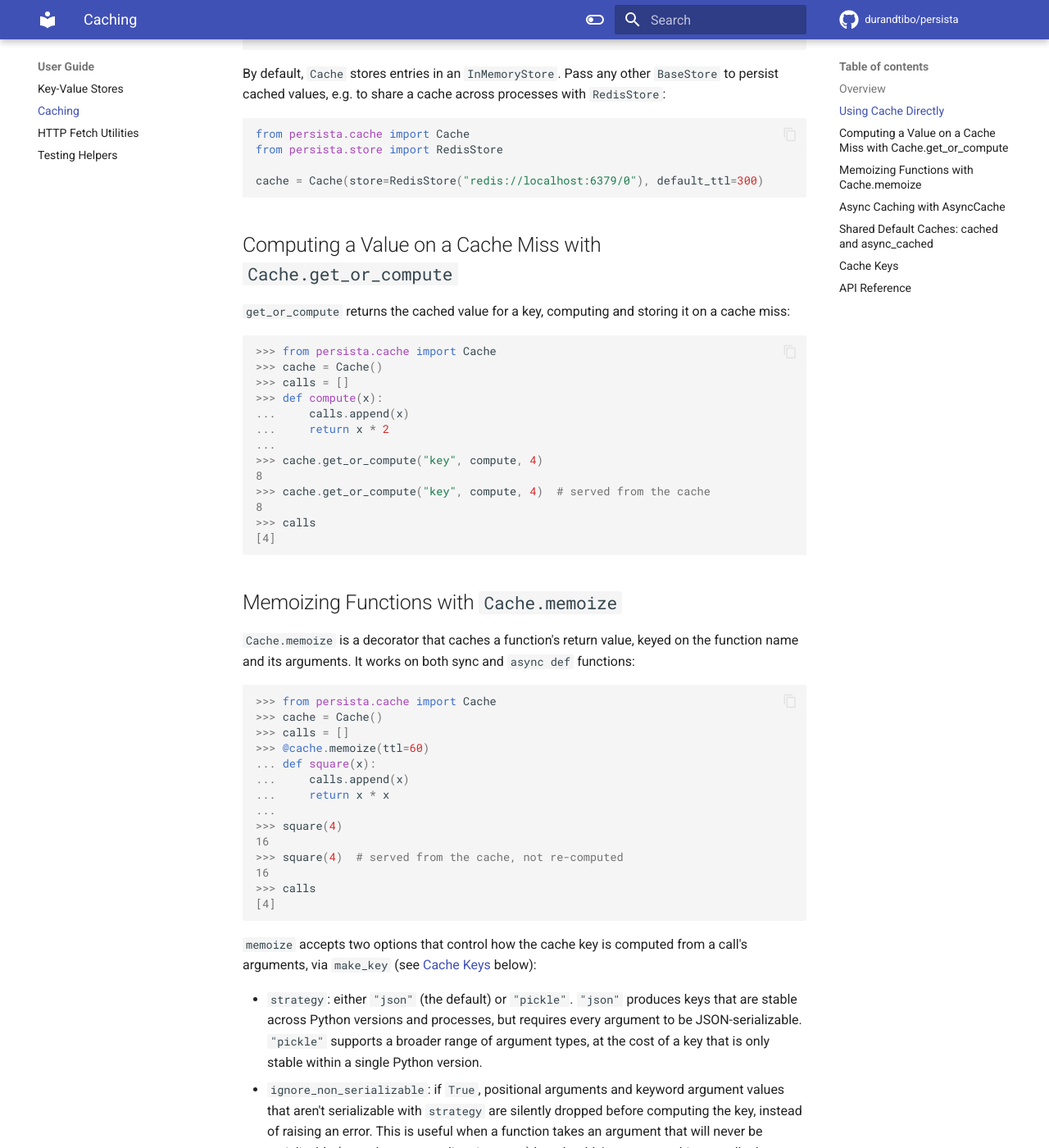
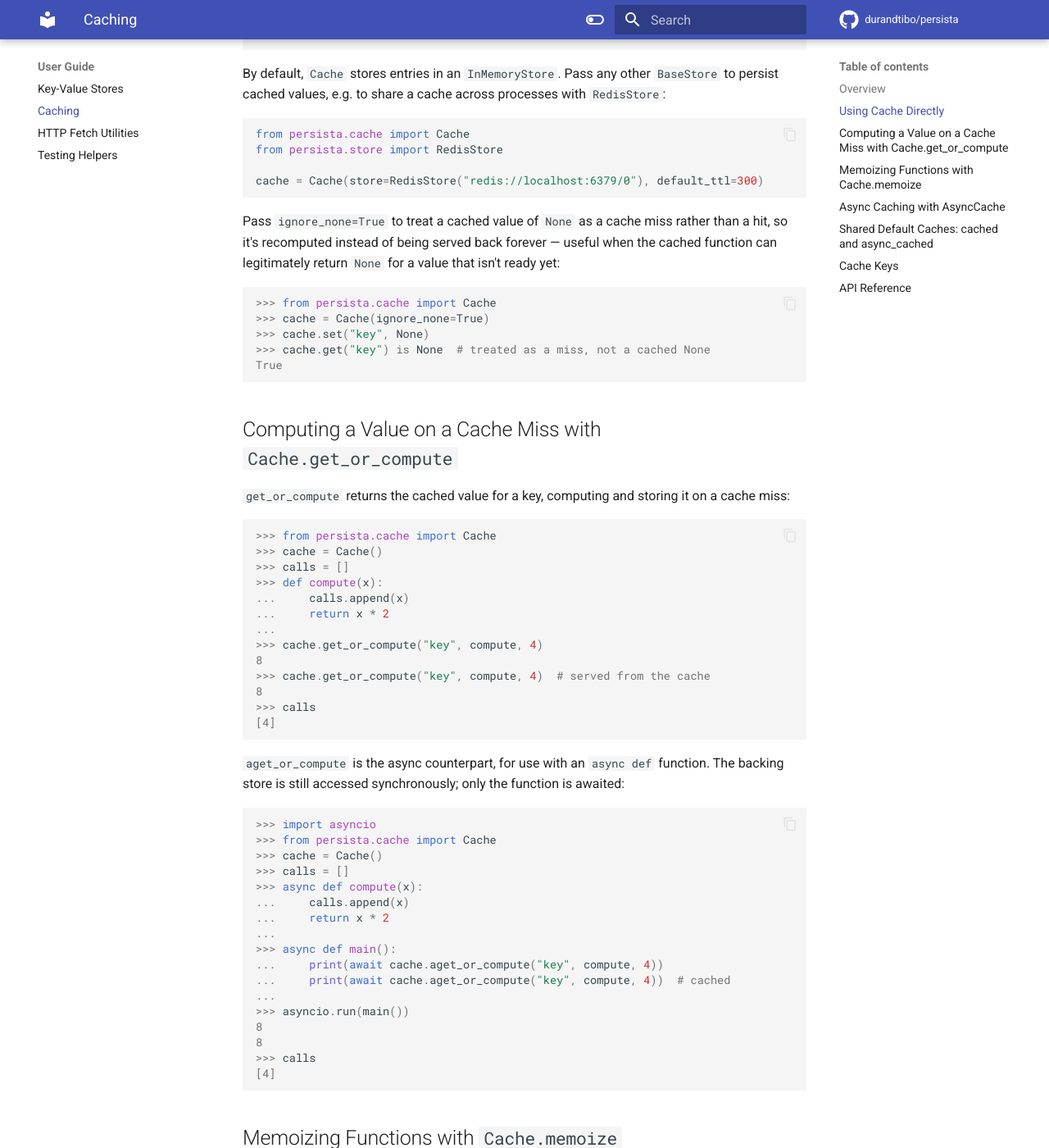
Before and after one commit to durandtibo/persista, an MkDocs documentation site: the page built from docs/docs/uguide/cache.md, in a window 1280 px wide and 1400 px high, scrolled down 1281 px. Shown: the whole window at 82% size. Built offline with MkDocs 1.6.1 and Material for MkDocs 9.7.7, drawn with Linux system fonts in a browser that asks for light colours; emoji names are drawn with the system emoji font; comment, search, counter and statistics services are not loaded; the version menu is left out.

Commit message:
Update docs (#117)

````diff
--- a/docs/docs/uguide/cache.md
+++ b/docs/docs/uguide/cache.md
@@ -67,6 +67,19 @@ from persista.store import RedisStore
 cache = Cache(store=RedisStore("redis://localhost:6379/0"), default_ttl=300)
 ```
 
+Pass `ignore_none=True` to treat a cached value of `None` as a cache miss rather than a hit, so
+it's recomputed instead of being served back forever — useful when the cached function can
+legitimately return `None` for a value that isn't ready yet:
+
+```pycon
+>>> from persista.cache import Cache
+>>> cache = Cache(ignore_none=True)
+>>> cache.set("key", None)
+>>> cache.get("key") is None  # treated as a miss, not a cached None
+True
+
+```
+
 ## Computing a Value on a Cache Miss with `Cache.get_or_compute`
 
 `get_or_compute` returns the cached value for a key, computing and storing it on a cache miss:
@@ -82,6 +95,30 @@ cache = Cache(store=RedisStore("redis://localhost:6379/0"), default_ttl=300)
 >>> cache.get_or_compute("key", compute, 4)
 8
 >>> cache.get_or_compute("key", compute, 4)  # served from the cache
+8
+>>> calls
+[4]
+
+```
+
+`aget_or_compute` is the async counterpart, for use with an `async def` function. The backing
+store is still accessed synchronously; only the function is awaited:
+
+```pycon
+>>> import asyncio
+>>> from persista.cache import Cache
+>>> cache = Cache()
+>>> calls = []
+>>> async def compute(x):
+...     calls.append(x)
+...     return x * 2
+...
+>>> async def main():
+...     print(await cache.aget_or_compute("key", compute, 4))
+...     print(await cache.aget_or_compute("key", compute, 4))  # cached
+...
+>>> asyncio.run(main())
+8
 8
 >>> calls
 [4]
````
Also changed, not shown: docs/docs/index.md (+1 -1 lines).
